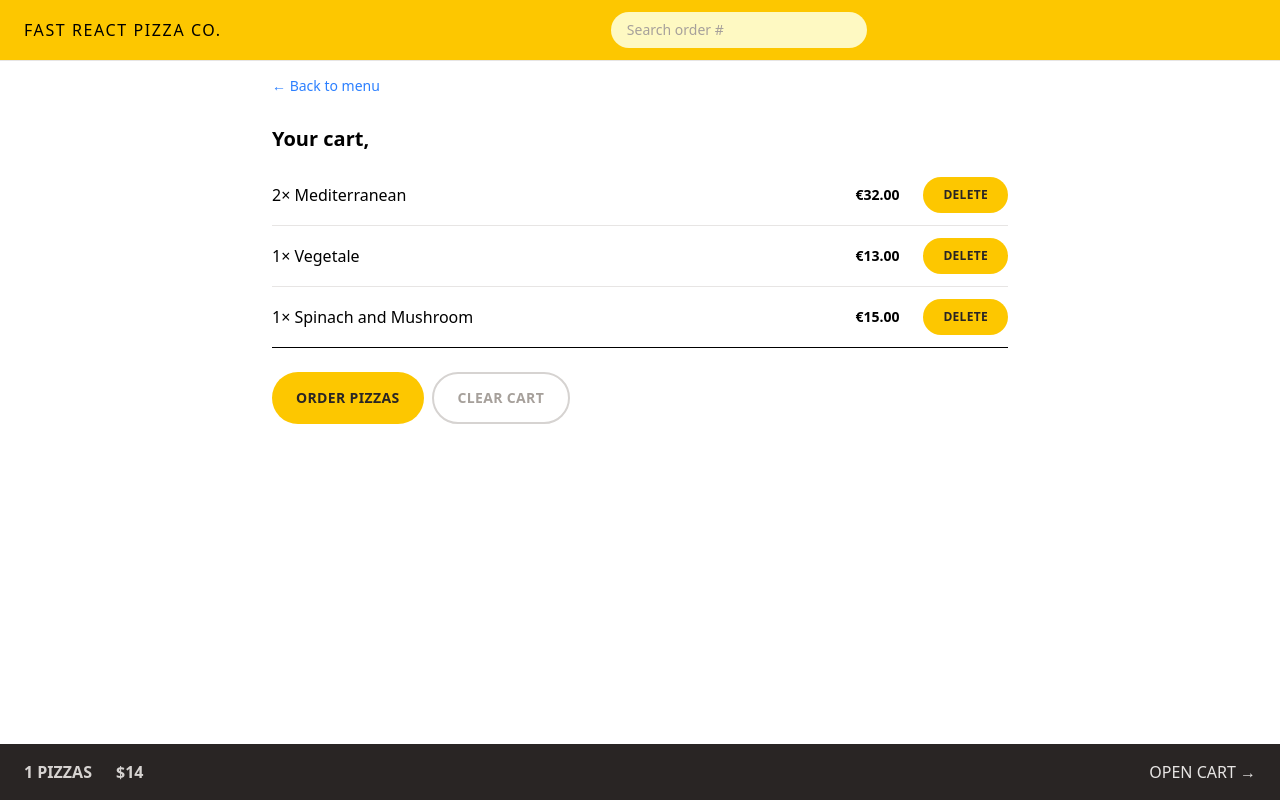
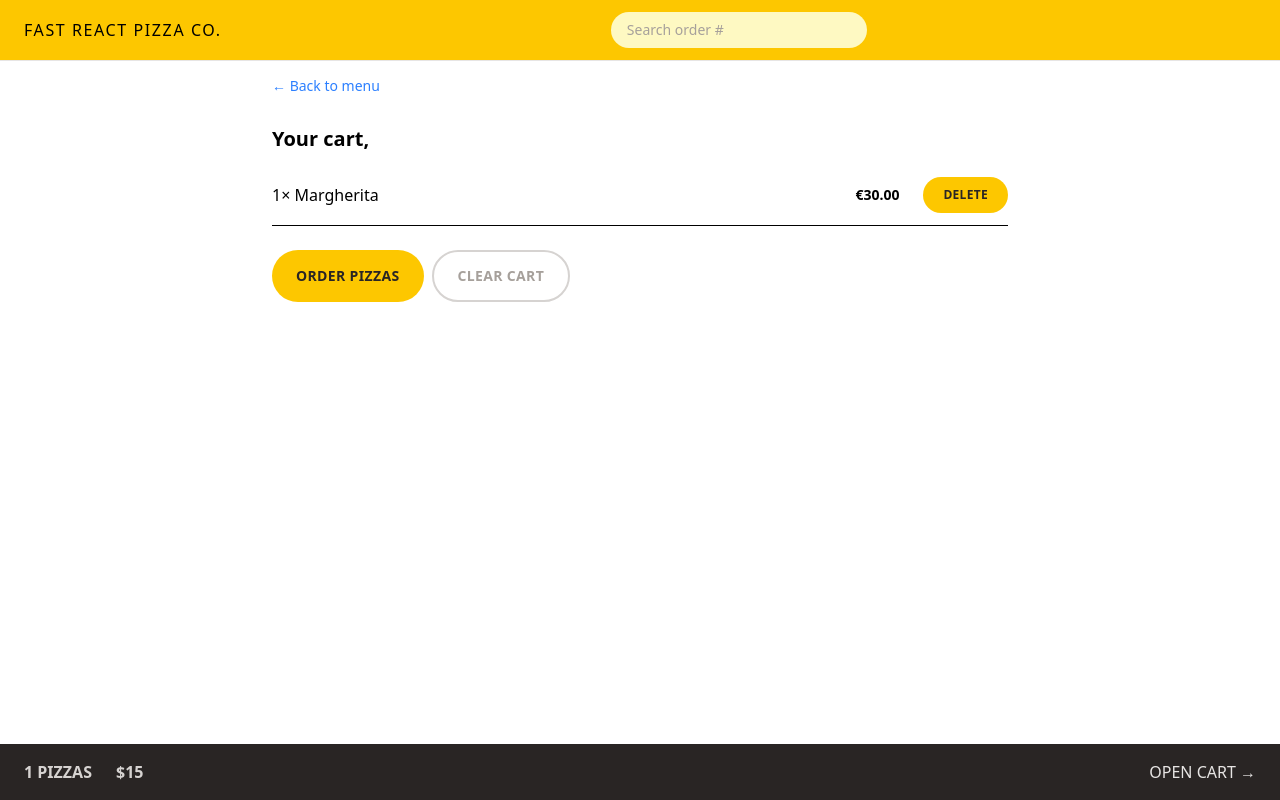
Before and after one commit to mirwais-sanaie/Fast-pizza-app, a React (Vite) app: page /cart in a window 1280 px wide. Built offline with nearby package versions, Linux system fonts and the light colour scheme.

Commit message:
some new feature added.

```diff
--- a/src/features/cart/Cart.jsx
+++ b/src/features/cart/Cart.jsx
@@ -1,38 +1,54 @@
 import LinkButton from "../../ui/LinkButton";
 import Button from "../../ui/Button";
 import CartItem from "./CartItem";
-import { useSelector } from "react-redux";
+import { useDispatch, useSelector } from "react-redux";
 import { getName } from "../user/userSlice";
+import { clearCart, getCart } from "./cartSlice";
 
-const fakeCart = [
-  {
-    pizzaId: 12,
-    name: "Mediterranean",
-    quantity: 2,
-    unitPrice: 16,
-    totalPrice: 32,
-  },
-  {
-    pizzaId: 6,
-    name: "Vegetale",
-    quantity: 1,
-    unitPrice: 13,
-    totalPrice: 13,
-  },
-  {
-    pizzaId: 11,
-    name: "Spinach and Mushroom",
-    quantity: 1,
-    unitPrice: 15,
-    totalPrice: 15,
-  },
-];
+// const fakeCart = [
+//   {
+//     pizzaId: 12,
+//     name: "Mediterranean",
+//     quantity: 2,
+//     unitPrice: 16,
+//     totalPrice: 32,
+//   },
+//   {
+//     pizzaId: 6,
+//     name: "Vegetale",
+//     quantity: 1,
+//     unitPrice: 13,
+//     totalPrice: 13,
+//   },
+//   {
+//     pizzaId: 11,
+//     name: "Spinach and Mushroom",
+//     quantity: 1,
+//     unitPrice: 15,
+//     totalPrice: 15,
+//   },
+// ];
 
 function Cart() {
   const userName = useSelector(getName);
-  const cart = fakeCart;
+  // const cart = fakeCart;
+  const cart = useSelector(getCart);
+  const disptach = useDispatch();
 
   // if (!cart.length) return <EmptyCart />;
+
+  function handleClearCart() {
+    disptach(clearCart());
+  }
+
+  if (!cart.length) {
+    return (
+      <div>
+        <LinkButton to="/menu">&larr; Back to menu</LinkButton>
+        <p className="font-bold pt-3">Your cart is empty add some pizza:/</p>
+      </div>
+    );
+  }
 
   return (
     <div className="px-4 py-3">
@@ -42,7 +58,7 @@ function Cart() {
 
       <ul className="mt-3 divide-y divide-stone-200 border-b">
         {cart.map((item) => (
-          <CartItem item={item} key={item.key} />
+          <CartItem item={item} key={item.pizzaId} />
         ))}
       </ul>
 
@@ -51,7 +67,9 @@ function Cart() {
           Order pizzas
         </Button>
 
-        <Button type="secondary">Clear cart</Button>
+        <Button onClick={handleClearCart} type="secondary">
+          Clear cart
+        </Button>
       </div>
     </div>
   );
--- a/src/features/cart/CartItem.jsx
+++ b/src/features/cart/CartItem.jsx
@@ -1,6 +1,5 @@
-/* eslint-disable no-unused-vars */
-import Button from "../../ui/Button";
 import { formatCurrency } from "../../utils/helpers";
+import DeleteItem from "./DeleteItem";
 
 function CartItem({ item }) {
   const { pizzaId, name, quantity, totalPrice } = item;
@@ -12,7 +11,7 @@ function CartItem({ item }) {
       </p>
       <div className="flex items-center justify-between sm:gap-6">
         <p className="text-sm font-bold">{formatCurrency(totalPrice)}</p>
-        <Button type="small">Delete</Button>
+        <DeleteItem pizzaId={pizzaId} />
       </div>
     </li>
   );
--- a/src/features/cart/CartOverview.jsx
+++ b/src/features/cart/CartOverview.jsx
@@ -1,13 +1,18 @@
 import { useSelector } from "react-redux";
 import { Link } from "react-router-dom";
+import { getTotalPrice } from "./cartSlice";
 
 function CartOverview() {
   const cart = useSelector((state) => state.cart.cart);
+  const prices = useSelector(getTotalPrice);
+  if (!cart || !prices) {
+    return null;
+  }
   return (
     <div className="flex items-center justify-between bg-stone-800 px-4 py-4 text-sm uppercase text-stone-200 sm:px-6 md:text-base">
       <p className="space-x-4 font-semibold text-stone-300 sm:space-x-6">
         <span>{cart.length} pizzas</span>
-        <span>$14</span>
+        <span>${prices}</span>
       </p>
       <Link to="/cart">Open cart &rarr;</Link>
     </div>
--- /dev/null
+++ b/src/features/cart/DeleteItem.jsx
@@ -0,0 +1,19 @@
+import { useDispatch } from "react-redux";
+import Button from "../../ui/Button";
+import { deleteItem } from "./cartSlice";
+
+function DeleteItem({ pizzaId }) {
+  const disptach = useDispatch();
+
+  function handleDeleteItem() {
+    disptach(deleteItem(pizzaId));
+  }
+
+  return (
+    <Button onClick={handleDeleteItem} type="small">
+      Delete
+    </Button>
+  );
+}
+
+export default DeleteItem;
--- a/src/features/cart/cartSlice.js
+++ b/src/features/cart/cartSlice.js
@@ -20,7 +20,7 @@ const cartSlice = createSlice({
       state.cart.push(action.payload);
     },
     deleteItem: (state, action) => {
-      state.cart.filter((item) => item.pizzaId !== action.payload);
+      state.cart = state.cart.filter((item) => item.pizzaId !== action.payload);
     },
     increaseQuantity: (state, action) => {
       const item = state.cart.find((pizza) => pizza.pizzaId === action.payload);
@@ -38,6 +38,18 @@ const cartSlice = createSlice({
   },
 });
 
-export const { addItem, deleteItem, increaseQuantity, decreaseQuantity } =
-  cartSlice.actions;
+export const {
+  addItem,
+  deleteItem,
+  increaseQuantity,
+  decreaseQuantity,
+  clearCart,
+} = cartSlice.actions;
 export default cartSlice.reducer;
+
+export const getCart = (state) => {
+  return state.cart.cart;
+};
+export const getTotalPrice = (state) => {
+  return state.cart.cart.reduce((sum, item) => sum + item.unitPrice, 0);
+};
--- a/src/features/menu/MenuItem.jsx
+++ b/src/features/menu/MenuItem.jsx
@@ -1,12 +1,15 @@
 /* eslint-disable no-unused-vars */
-import { useDispatch } from "react-redux";
+import { useDispatch, useSelector } from "react-redux";
 import Button from "../../ui/Button";
 import { formatCurrency } from "../../utils/helpers";
-import { addItem } from "../cart/cartSlice";
+import { addItem, getCart } from "../cart/cartSlice";
+import DeleteItem from "../cart/DeleteItem";
 
 function MenuItem({ pizza }) {
   const { id, name, unitPrice, ingredients, soldOut, imageUrl } = pizza;
   const dispatch = useDispatch();
+  const cart = useSelector(getCart);
+  const hasInCart = cart.some((pizza) => pizza.pizzaId === id);
 
   function handleNewItem() {
     const newItem = {
@@ -41,9 +44,13 @@ function MenuItem({ pizza }) {
             </p>
           )}
 
-          <Button onClick={handleNewItem} type="small">
-            Add to cart
-          </Button>
+          {hasInCart ? (
+            <DeleteItem pizzaId={id} />
+          ) : (
+            <Button onClick={handleNewItem} type="small">
+              Add to cart
+            </Button>
+          )}
         </div>
       </div>
     </li>
```
